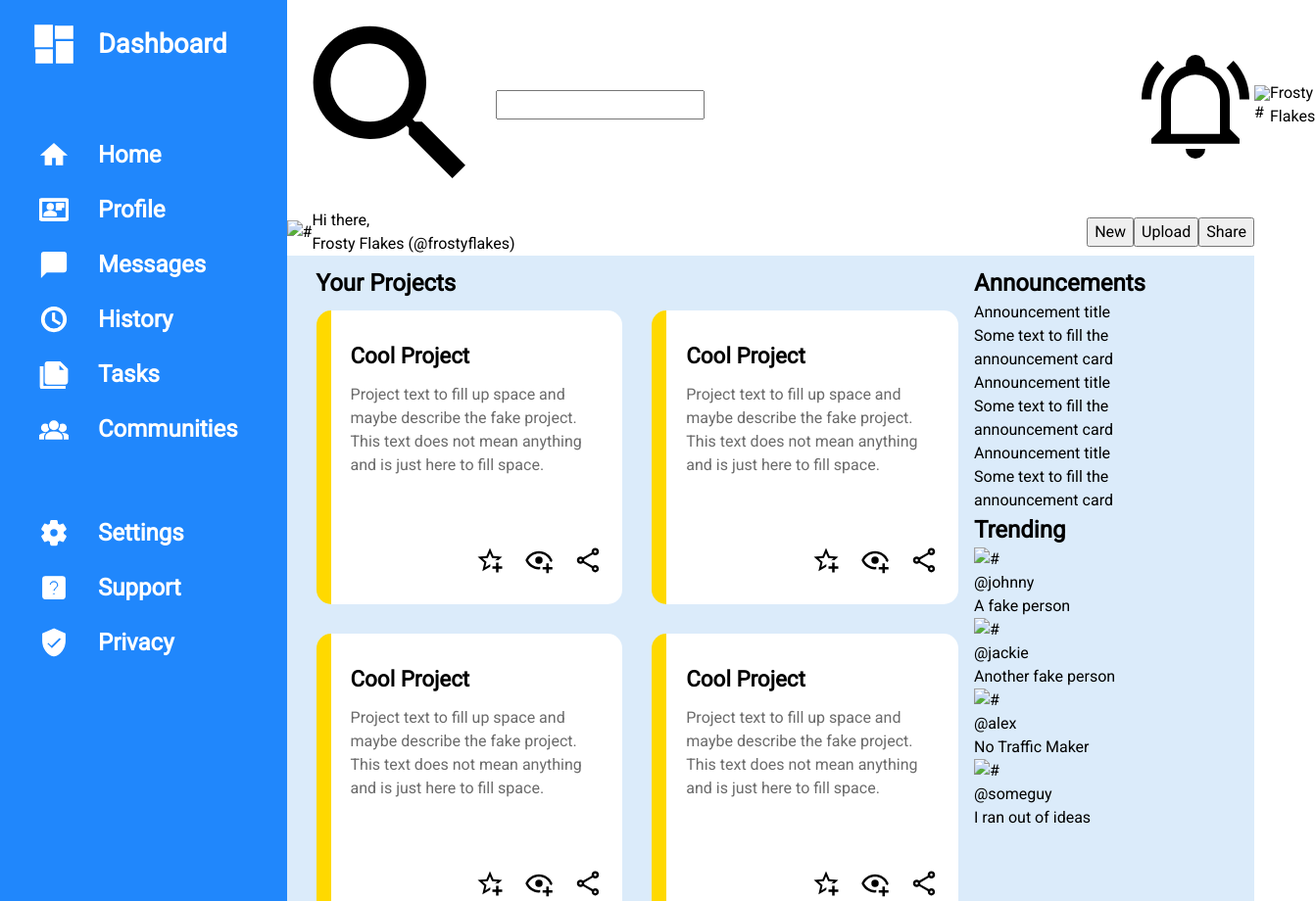
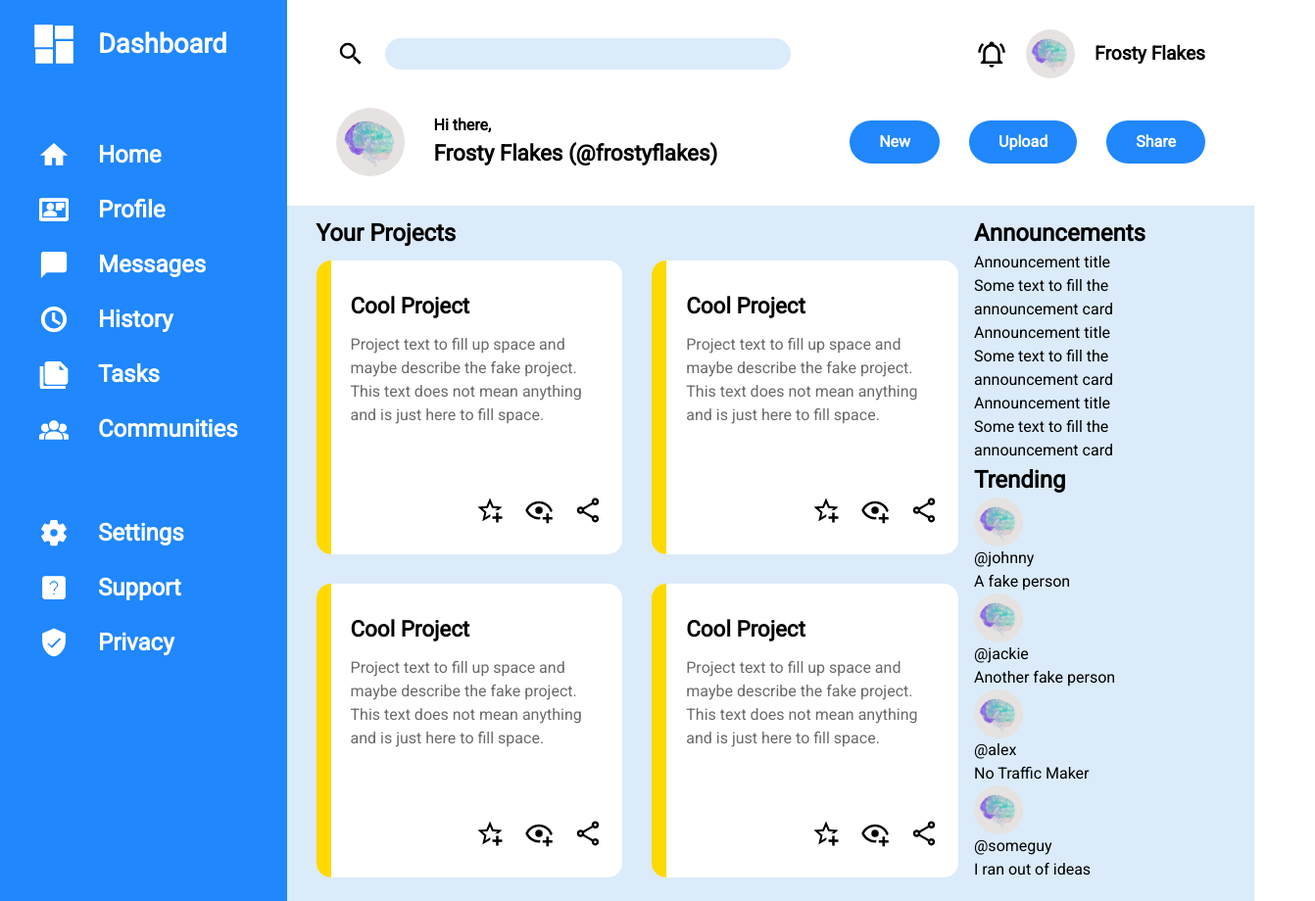
Before and after one commit to frosty-flake/admin-dashboard-odin, a plain HTML site: page index.html in a window 1280 px wide. Shown: the top 920 px of the page at 98% size, 1342 px wide, since content can reach past the window. Drawn offline with Linux system fonts and the light colour scheme; files whose address does not match are found by name.

Commit message:
Style header section and search bar

```diff
--- a/index.html
+++ b/index.html
@@ -47,20 +47,18 @@
         </ul>
     </nav>
     <header>
-        <div class="header-row">
         <div class="searchbar">
             <img src="img/magnify.svg" alt="#" class="icon">
             <input type="search">
         </div>
         <div class="profile">
             <img src="img/bell-ring-outline.svg" alt="#" class="icon">
-                <img src="#" alt="#" class="profile-picture">
+            <img src="img/profile-pic.jpg" alt="#" class="profile-picture">
             <p>Frosty Flakes</p>
-            </div>
         </div>
         <div class="header-row">
             <div class="profile-big">
-                <img src="#" alt="#" class="profile-picture-big">
+                <img src="img/profile-pic.jpg" alt="#" class="profile-picture-big">
                 <div class="profile-big-text">
                     <p>Hi there,</p>
                     <p>Frosty Flakes (@frostyflakes)</p>
@@ -178,22 +176,22 @@
                 <h2>Trending</h2>
                 <div class="trending-card">
                     <div class="trending-profile">
-                        <img src="#" alt="#" class="profile-picture">
+                        <img src="img/profile-pic.jpg" alt="#" class="profile-picture">
                         <div class="trend-text">
                             <p class="profile-name">@johnny</p>
                             <p class="profile-desc">A fake person</p>
                         </div>
-                        <img src="#" alt="#" class="profile-picture">
+                        <img src="img/profile-pic.jpg" alt="#" class="profile-picture">
                         <div class="trend-text">
                             <p class="profile-name">@jackie</p>
                             <p class="profile-desc">Another fake person</p>
                         </div>
-                        <img src="#" alt="#" class="profile-picture">
+                        <img src="img/profile-pic.jpg" alt="#" class="profile-picture">
                         <div class="trend-text">
                             <p class="profile-name">@alex</p>
                             <p class="profile-desc">No Traffic Maker</p>
                         </div>
-                        <img src="#" alt="#" class="profile-picture">
+                        <img src="img/profile-pic.jpg" alt="#" class="profile-picture">
                         <div class="trend-text">
                             <p class="profile-name">@someguy</p>
                             <p class="profile-desc">I ran out of ideas</p>
--- a/style.css
+++ b/style.css
@@ -5,6 +5,7 @@
 
 :root {
     --blue: rgb(32, 135, 252);
+    --light-blue: rgb(219, 235, 250);
     --text-gray: rgb(107, 107, 107);
 }
 
@@ -78,6 +79,7 @@ h1, h2, h3, h4, h5, h6 {
     height: auto;
     display: grid;
     grid-template-columns: minmax(max-content, 20vw) 1fr;
+    grid-template-rows: max-content 1fr;
 }
 
 #sidebar {
@@ -139,22 +141,90 @@ h1, h2, h3, h4, h5, h6 {
 header {
     background-color: white;
     display: grid;
-    grid-template-rows: fit-content fit-content;
+    grid-template-columns: 2fr 1fr;
+    grid-template-rows: 1fr 1fr;
+    row-gap: 10px;
+    width: 100%;
+    height: fit-content;
+    padding: 10px 50px;
+}
+
+.searchbar {
+  display: flex;
+  align-items: center;
+  gap: 20px;
+}
+
+.searchbar input {
+  appearance: none;
+
+  border: none;
+  background-color: var(--light-blue);
+  border-radius: 1em;
+  height: 2rem;
+  flex: 1;
+  max-width: 70%
+}
+
+.profile-picture,
+.profile-picture-big {
+  height: auto;
+  border-radius: 100%;
+}
+
+.profile-picture {
+  width: 50px;
+}
+
+.profile-picture-big {
+  width: 70px;
+}
+
+.profile {
+  display: flex;
+  align-items: center;
+  justify-content: flex-end;
+  gap: 20px;
+}
+
+.profile > p {
+  font-weight: 900;
+  font-size: 1.2rem;
+}
+
+.profile-big {
+  font-weight: 900;
+}
+
+.profile-big p:last-child {
+  font-size: 1.4rem;
 }
 
 .header-row {
+    grid-column: 1 / 3;
     display: flex;
     justify-content: space-between;
     align-items: center;
+    margin-bottom: 20px;
 }
 
 .header-row > * {
     display: flex;
     align-items: center;
+    gap: 30px;
+}
+
+.header-buttons button {
+  border: none;
+  background-color: var(--blue);
+  border-radius: 25px;
+  padding: 10px 30px;
+  color: white;
+  font-weight: 900;
 }
 
 main {
-    background-color: rgb(219, 235, 250);
+    background-color: var(--light-blue);
     display: grid;
     grid-template-columns: 1fr 20vw;
     gap: 1em;
@@ -199,7 +269,7 @@ main {
   font-weight: 900;
 }
 
-.card img {
+.icon {
   width: 30px;
   height: auto;
 }
```
Also changed, not shown: img/profile-pic.jpg (added), 1 other file. Lines whose indentation alone changed are shown as unchanged.
